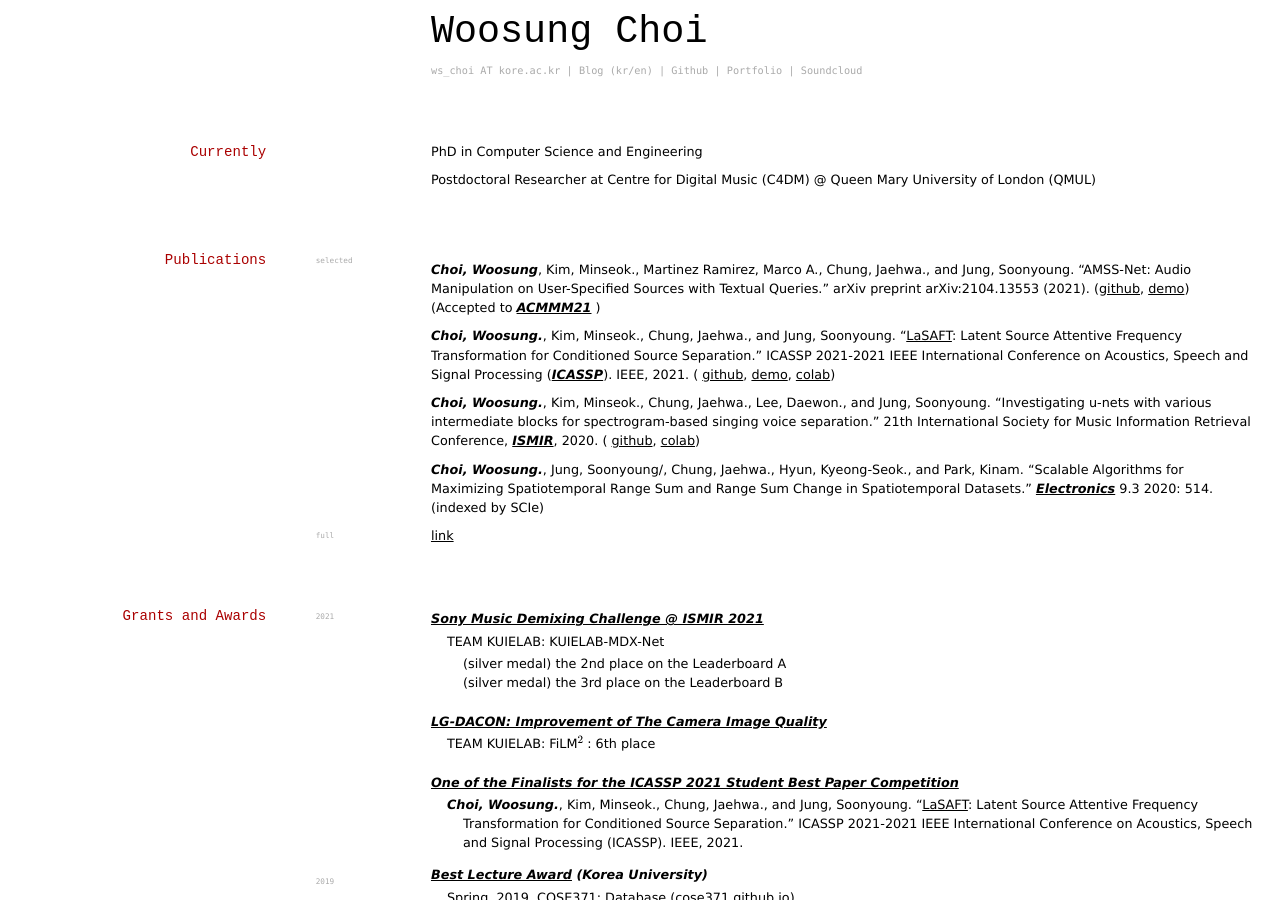
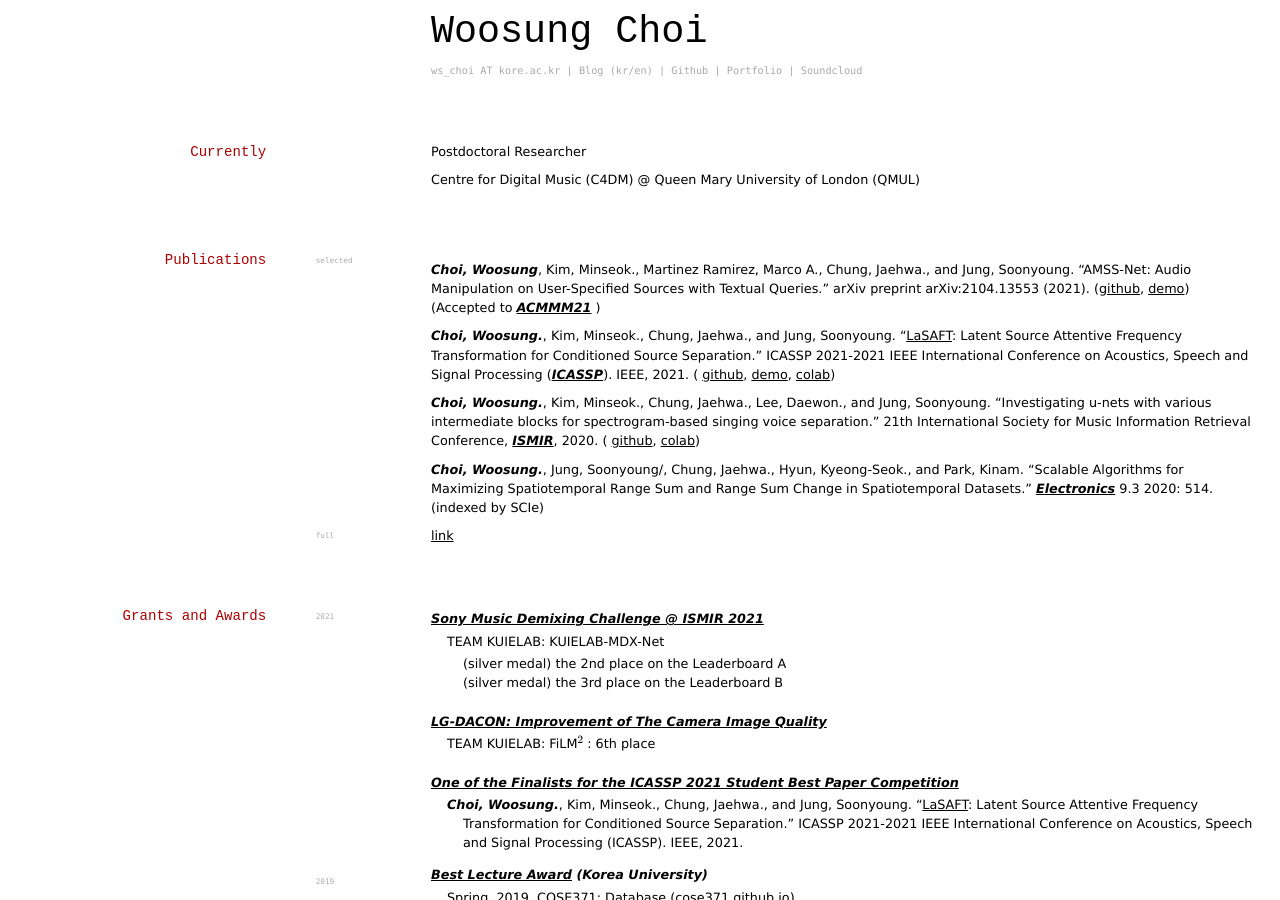
Before and after one commit to ws-choi/cv, a Jekyll site: the page built from index.md, in a window 1280 px wide and 900 px high. Built offline with Jekyll 4.4.1, drawn with Linux system fonts in a browser that asks for light colours; formulas are drawn with MathJax 3.

Commit message:
Update index.md

```diff
--- a/index.md
+++ b/index.md
@@ -15,9 +15,9 @@ title: Woosung Choi
 
 ## Currently
 
-PhD in Computer Science and Engineering
+Postdoctoral Researcher
 
-Postdoctoral Researcher at Centre for Digital Music (C4DM) @ Queen Mary University of London (QMUL)
+Centre for Digital Music (C4DM) @ Queen Mary University of London (QMUL)
 
 ## Publications
 
```
